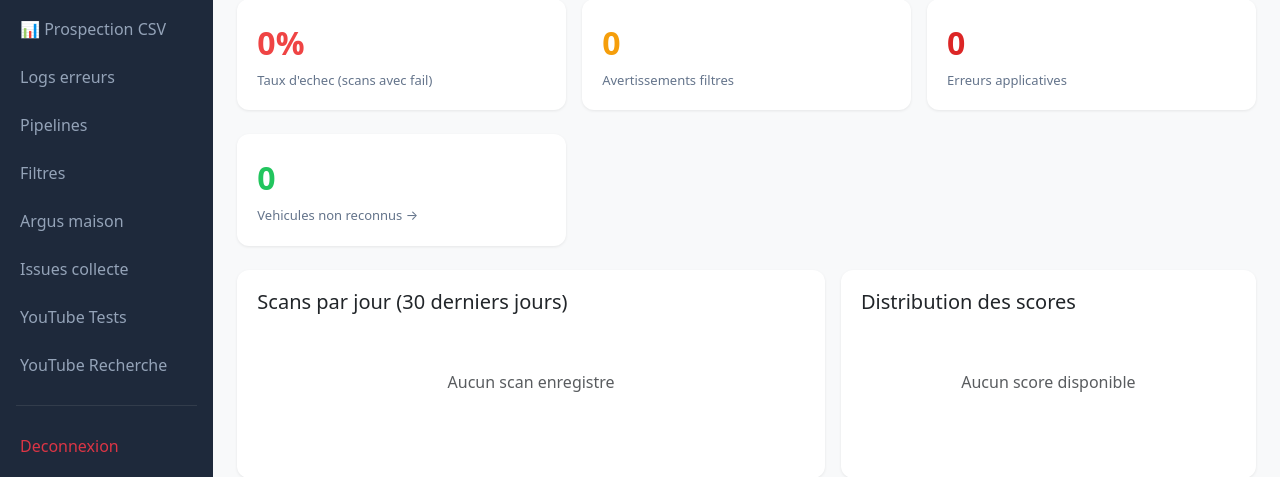
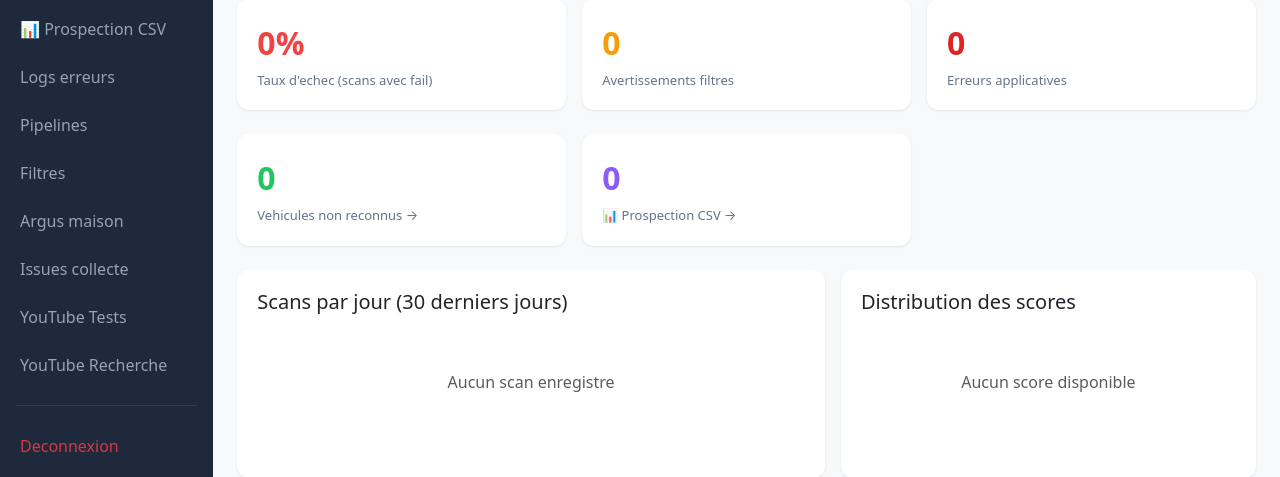
Before and after one commit to malikkaraoui/Co-Pilot, a Flask app: page /admin/ in a window 1280 px wide. Shown: the part 223-700 px from the top of the page. Run offline with Flask 3, Linux system fonts and the light colour scheme; a user stored in the database is signed in; some libraries are stand-ins or nearby versions.

Commit message:
feat(admin): add CSV prospection card to dashboard
Adds a card showing the count of available CSV vehicles with direct link to /csv-prospection.
Now accessible from both sidebar and dashboard.

```diff
--- a/app/admin/routes.py
+++ b/app/admin/routes.py
@@ -197,6 +197,11 @@ def dashboard():
     )
     market_total_samples = db.session.query(db.func.sum(MarketPrice.sample_count)).scalar() or 0
     recent_market = MarketPrice.query.order_by(MarketPrice.collected_at.desc()).limit(10).all()
+
+    # Prospection CSV : vehicules disponibles
+    from app.services.csv_enrichment import get_csv_missing_vehicles
+
+    csv_missing_count = len(get_csv_missing_vehicles())
 
     return render_template(
         "admin/dashboard.html",
@@ -218,6 +223,7 @@ def dashboard():
         market_fresh=market_fresh,
         market_total_samples=market_total_samples,
         recent_market=recent_market,
+        csv_missing_count=csv_missing_count,
         now=now,
     )
 
--- a/app/admin/templates/admin/dashboard.html
+++ b/app/admin/templates/admin/dashboard.html
@@ -54,7 +54,7 @@
   </div>
 </div>
 
-<!-- Carte referentiel : vehicules non reconnus -->
+<!-- Carte referentiel : vehicules non reconnus + prospection CSV -->
 <div class="row g-3 mb-4">
   <div class="col-md-4">
     <div class="stat-card">
@@ -64,6 +64,18 @@
       <div class="stat-label">
         <a href="{{ url_for('admin.car') }}" style="text-decoration:none; color:#64748b;">
           Vehicules non reconnus &rarr;
+        </a>
+      </div>
+    </div>
+  </div>
+  <div class="col-md-4">
+    <div class="stat-card">
+      <div class="stat-value" style="color: {% if csv_missing_count > 100 %}#3b82f6{% elif csv_missing_count > 50 %}#6366f1{% else %}#8b5cf6{% endif %};">
+        {{ csv_missing_count }}
+      </div>
+      <div class="stat-label">
+        <a href="{{ url_for('admin.csv_prospection') }}" style="text-decoration:none; color:#64748b;">
+          📊 Prospection CSV &rarr;
         </a>
       </div>
     </div>
```
